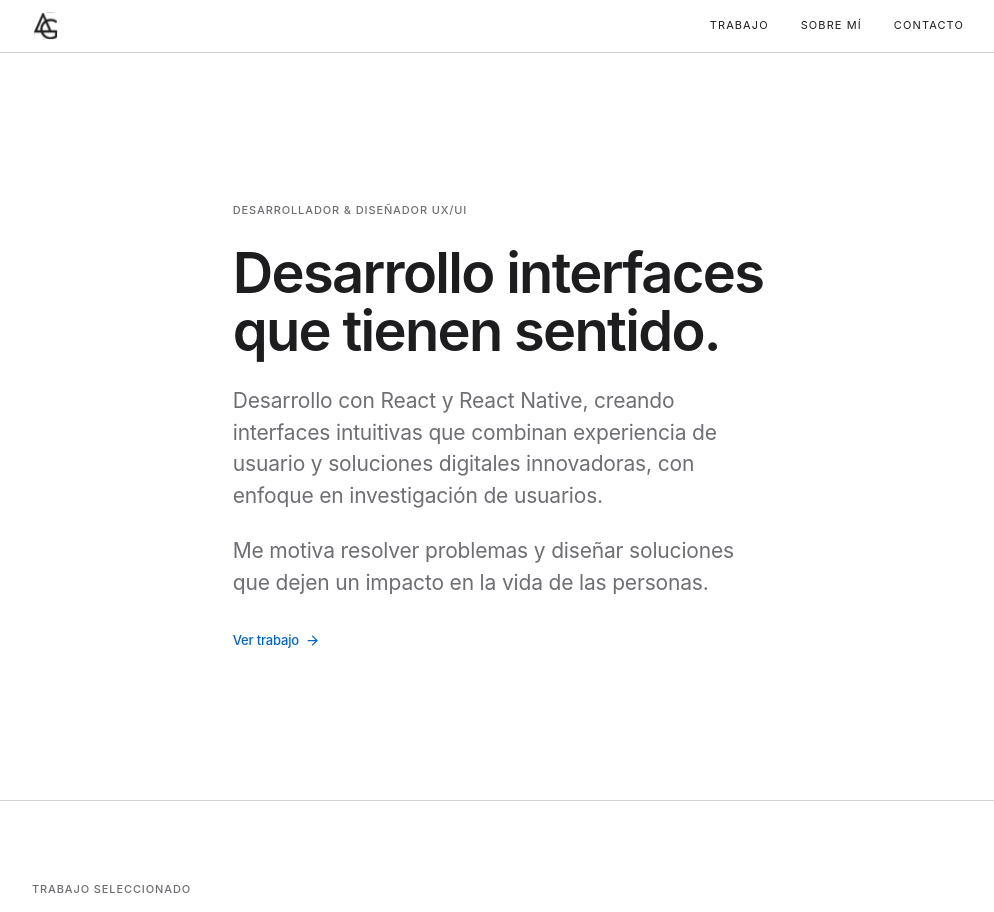
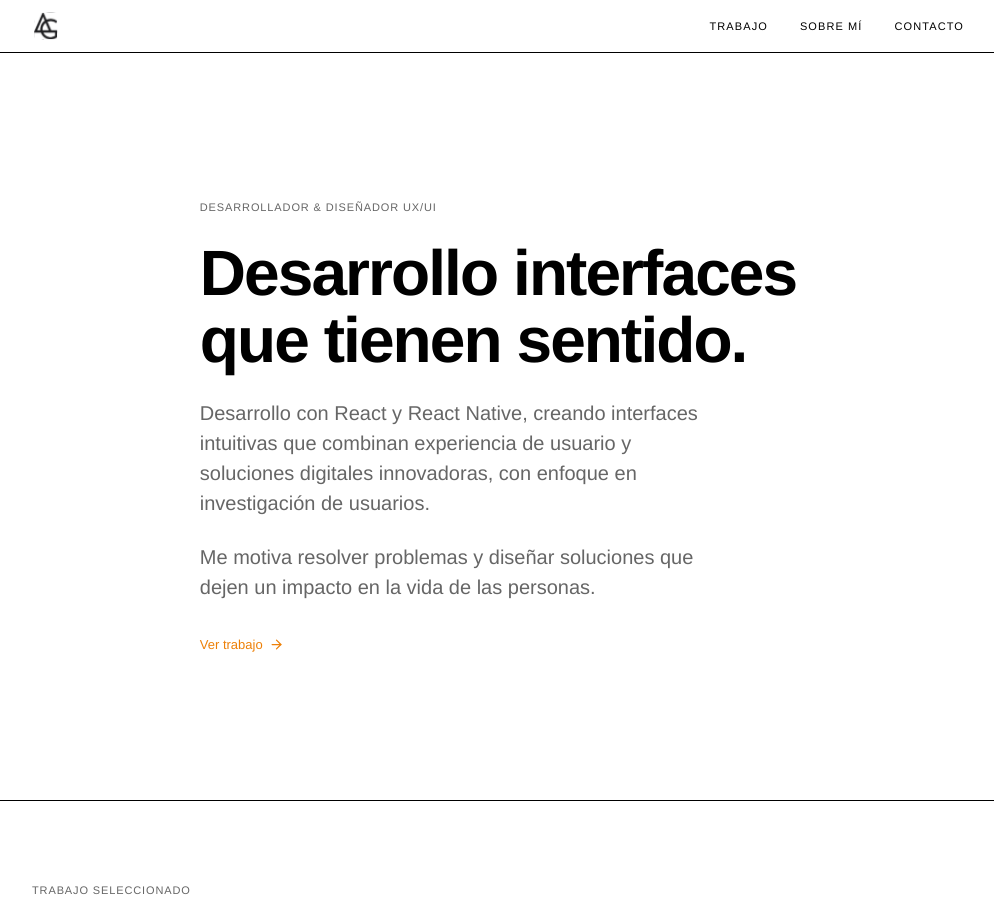
Before and after one commit to AldG99/product-design-portfolio, a React (Vite) app: page / in a window 1280 px wide. Shown: the top 912 px of the page, without its empty margins (142-1136 px from the left). Built offline with nearby package versions, Linux system fonts and the light colour scheme.

Commit message:
feat: definir variables globales de estilos (tipografía, colores y espaciado)

```diff
--- a/src/styles/_typography.scss
+++ b/src/styles/_typography.scss
@@ -1,15 +1,20 @@
+// ─── Swiss International Style — Single typeface, weight contrast ─
+
 body {
-  font-family: var(--font-sans);
+  font-family: var(--font-primary);
   font-size: var(--text-base);
-  line-height: 1.6;
-  letter-spacing: -0.01em;
+  font-weight: 400;
+  line-height: 1.65;
+  letter-spacing: 0;
 }
 
+// Bold headings — stark weight contrast with body
 h1 {
+  font-family: var(--font-primary);
   font-size: var(--text-3xl);
-  font-weight: 600;
-  line-height: 1.05;
-  letter-spacing: -0.03em;
+  font-weight: 700;
+  line-height: 1.0;
+  letter-spacing: -0.02em;
 
   @media (max-width: 768px) {
     font-size: var(--text-2xl);
@@ -17,10 +22,11 @@ h1 {
 }
 
 h2 {
+  font-family: var(--font-primary);
   font-size: var(--text-2xl);
-  font-weight: 600;
-  line-height: 1.1;
-  letter-spacing: -0.02em;
+  font-weight: 700;
+  line-height: 1.05;
+  letter-spacing: -0.01em;
 
   @media (max-width: 768px) {
     font-size: var(--text-xl);
@@ -28,22 +34,32 @@ h2 {
 }
 
 h3 {
+  font-family: var(--font-primary);
   font-size: var(--text-xl);
-  font-weight: 500;
-  line-height: 1.2;
-  letter-spacing: -0.015em;
+  font-weight: 700;
+  line-height: 1.15;
+  letter-spacing: 0;
 }
 
 p {
+  font-family: var(--font-primary);
   font-size: var(--text-base);
-  line-height: 1.6;
+  font-weight: 400;
+  line-height: 1.65;
   color: var(--color-secondary);
 }
 
+// ─── Section label — Swiss typographic marker ─────────────────────
+// A thin black rule above the label is the Swiss structural convention.
+// Bold + wide tracking + all-caps. No decoration beyond the rule.
 .label {
+  font-family: var(--font-primary);
   font-size: var(--text-xs);
-  font-weight: 500;
-  letter-spacing: 0.08em;
+  font-weight: 700;
+  letter-spacing: 0.14em;
   text-transform: uppercase;
-  color: var(--color-secondary);
+  color: var(--color-text);
+  border-top: 1px solid var(--color-text);
+  padding-top: 10px;
+  display: block;
 }
--- a/src/styles/_variables.scss
+++ b/src/styles/_variables.scss
@@ -1,26 +1,30 @@
 :root {
-  // Typography
-  --font-sans: 'SF Pro Display', -apple-system, BlinkMacSystemFont, 'Helvetica Neue', Arial, sans-serif;
-  --font-mono: 'SF Mono', ui-monospace, 'Courier New', monospace;
+  // ─── Font ─────────────────────────────────────────────────────────
+  // Swiss International Style uses a single typeface.
+  // Helvetica Neue is the canonical choice — neutral, functional, Swiss.
+  --font-primary: 'Helvetica Neue', Helvetica, Arial, sans-serif;
 
-  // Font sizes
+  // ─── Type scale ───────────────────────────────────────────────────
   --text-xs:   11px;
   --text-sm:   13px;
-  --text-base: 17px;
-  --text-lg:   21px;
-  --text-xl:   28px;
+  --text-base: 16px;
+  --text-lg:   20px;
+  --text-xl:   26px;
   --text-2xl:  40px;
-  --text-3xl:  56px;
+  --text-3xl:  64px;
 
-  // Colors
+  // ─── Colors ───────────────────────────────────────────────────────
+  // Swiss: pure black, pure white, one accent.
+  // Red is the signature Swiss accent (Swiss flag, Neue Grafik, Müller-Brockmann).
   --color-bg:        #ffffff;
-  --color-surface:   #f5f5f7;
-  --color-border:    #d2d2d7;
-  --color-text:      #1d1d1f;
-  --color-secondary: #6e6e73;
-  --color-accent:    #0066cc;
+  --color-surface:   #f4f4f4;
+  --color-border:    #000000;   // structural rules are black in Swiss
+  --color-border-lt: #cccccc;   // light rules for minor separators
+  --color-text:      #000000;
+  --color-secondary: #666666;
+  --color-accent:    #ed8008;
 
-  // Spacing
+  // ─── Spacing ──────────────────────────────────────────────────────
   --space-xs:  4px;
   --space-sm:  8px;
   --space-md:  16px;
@@ -29,10 +33,10 @@
   --space-2xl: 80px;
   --space-3xl: 120px;
 
-  // Layout
+  // ─── Layout ───────────────────────────────────────────────────────
   --max-width:      980px;
   --max-width-wide: 1200px;
 
-  // Transitions
-  --transition: 0.2s ease;
+  // ─── Transitions ──────────────────────────────────────────────────
+  --transition: 0.15s ease;
 }
--- a/src/styles/global.scss
+++ b/src/styles/global.scss
@@ -2,13 +2,13 @@
 @use './reset';
 @use './typography';
 
-// Animations
+// ─── Animations ───────────────────────────────────────────────────
 .fade-up {
   opacity: 0;
-  transform: translateY(24px);
+  transform: translateY(20px);
   transition:
-    opacity 0.6s ease,
-    transform 0.6s ease;
+    opacity 0.5s ease,
+    transform 0.5s ease;
 
   &.in-view {
     opacity: 1;
@@ -16,7 +16,7 @@
   }
 }
 
-.fade-up-delay-1 { transition-delay: 0.1s; }
-.fade-up-delay-2 { transition-delay: 0.2s; }
-.fade-up-delay-3 { transition-delay: 0.3s; }
-.fade-up-delay-4 { transition-delay: 0.4s; }
+.fade-up-delay-1 { transition-delay: 0.08s; }
+.fade-up-delay-2 { transition-delay: 0.16s; }
+.fade-up-delay-3 { transition-delay: 0.24s; }
+.fade-up-delay-4 { transition-delay: 0.32s; }
```
